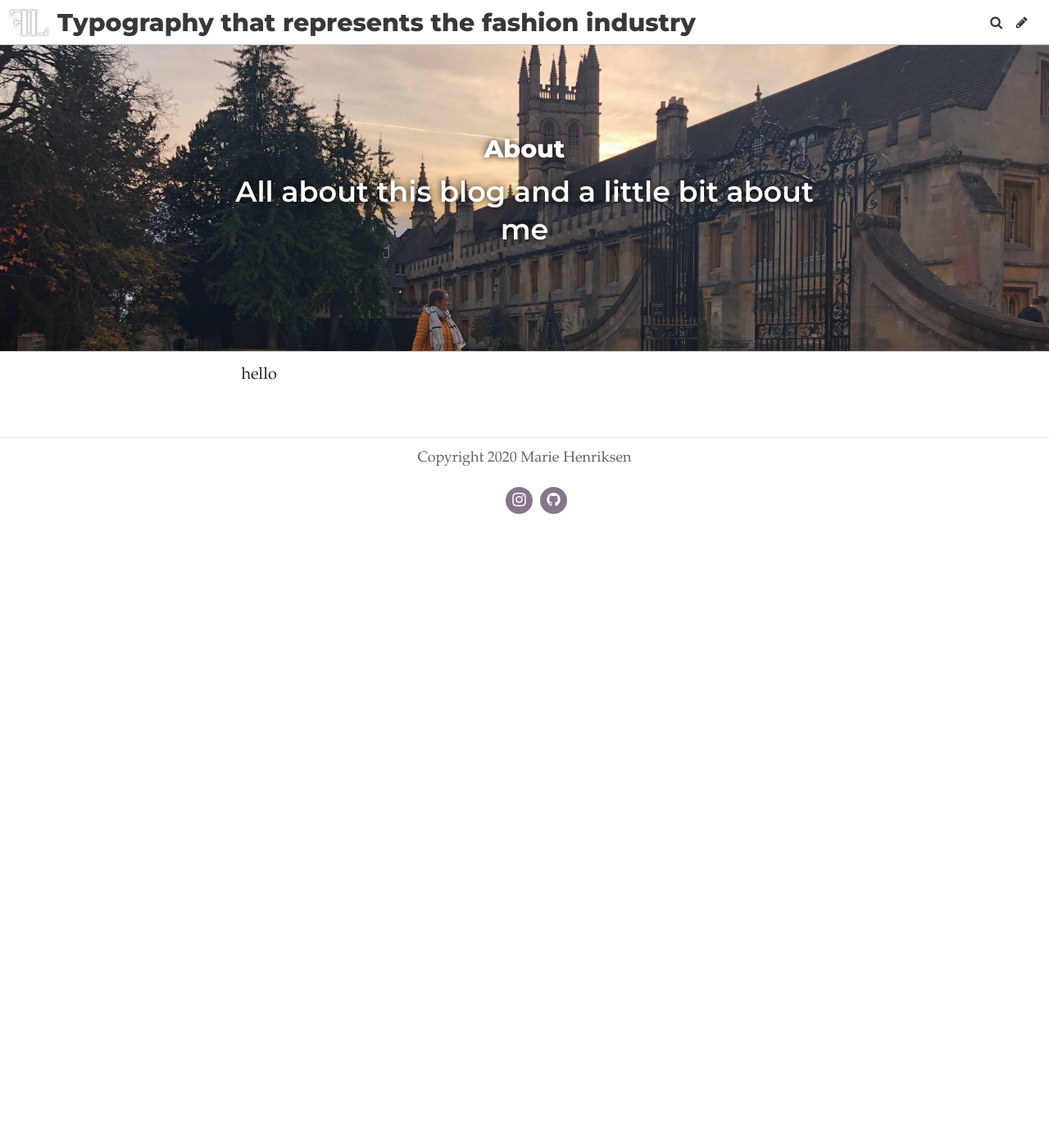
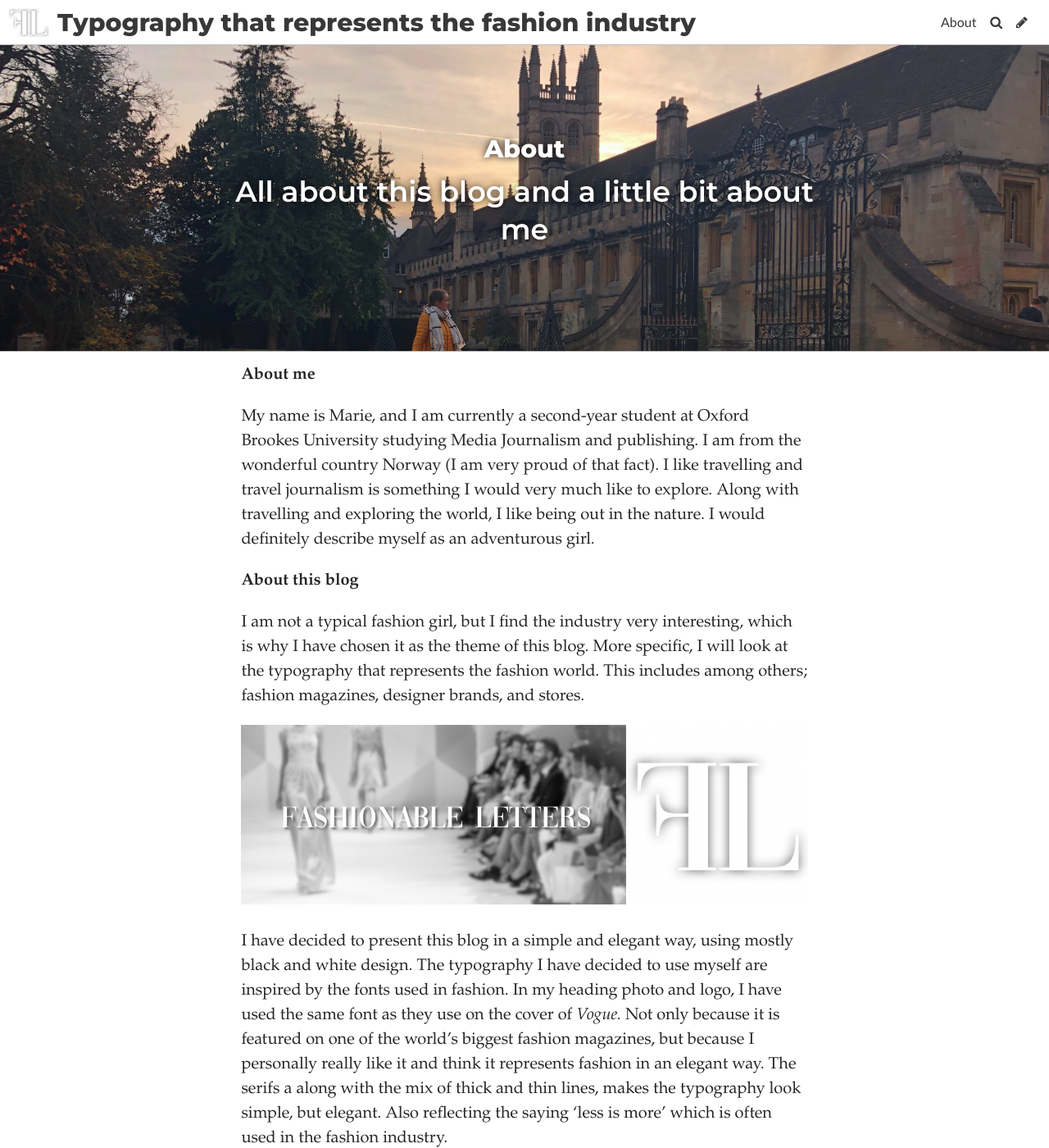
Before and after one commit to Mariehenriksen/fashionabletexts, a Jekyll site: the page built from pages/about.md, in a window 1280 px wide and 1400 px high. Shown: the whole window at 82% size. Built offline with Jekyll 4.4.1, drawn with Linux system fonts in a browser that asks for light colours; some web fonts are replaced; some of the changed text lies outside the part shown.

Commit message:
Update Page “about”

```diff
--- a/pages/about.md
+++ b/pages/about.md
@@ -8,6 +8,20 @@ header_feature_image: ../uploads/afterlightimage.jpg
 published: true
 tags: null
 description: null
-show: false
+show: true
 ---
-hello
+**About me**
+
+My name is Marie, and I am currently a second-year student at Oxford Brookes University studying Media Journalism and publishing. I am from the wonderful country Norway (I am very proud of that fact). I like travelling and travel journalism is something I would very much like to explore. Along with travelling and exploring the world, I like being out in the nature. I would definitely describe myself as an adventurous girl.
+
+
+
+**About this blog**
+
+I am not a typical fashion girl, but I find the industry very interesting, which is why I have chosen it as the theme of this blog. More specific, I will look at the typography that represents the fashion world. This includes among others; fashion magazines, designer brands, and stores.
+
+![](../uploads/about.jpg)
+
+I have decided to present this blog in a simple and elegant way, using mostly black and white design. The typography I have decided to use myself are inspired by the fonts used in fashion. In my heading photo and logo, I have used the same font as they use on the cover of *Vogue.* Not only because it is featured on one of the world’s biggest fashion magazines, but because I personally really like it and think it represents fashion in an elegant way. The serifs a along with the mix of thick and thin lines, makes the typography look simple, but elegant. Also reflecting the saying ‘less is more’ which is often used in the fashion industry.
+
+When it comes to the logo, I have taken inspiration from the very famous Chanel logo which is composed with two opposite-facing and interlocking C’s. I have decided to keep to the same font as in my heading photo to keep a theme.
```
Also changed, not shown: uploads/about.jpg (added).
